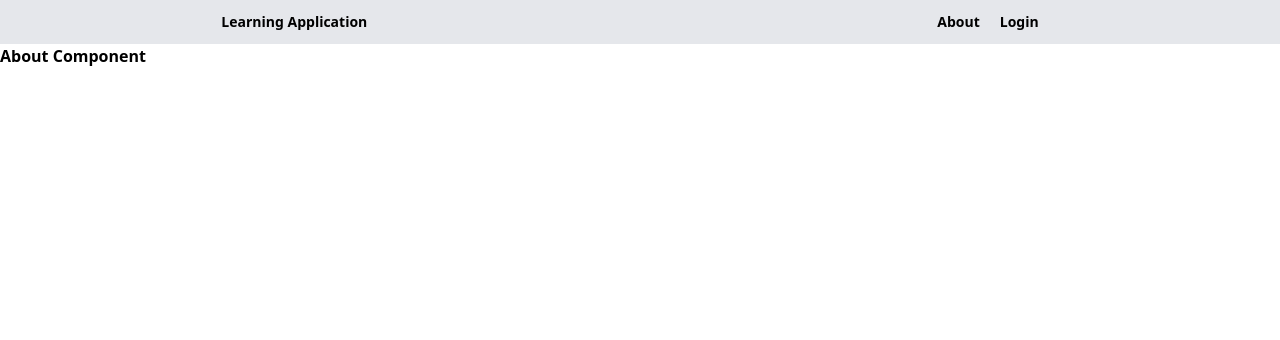
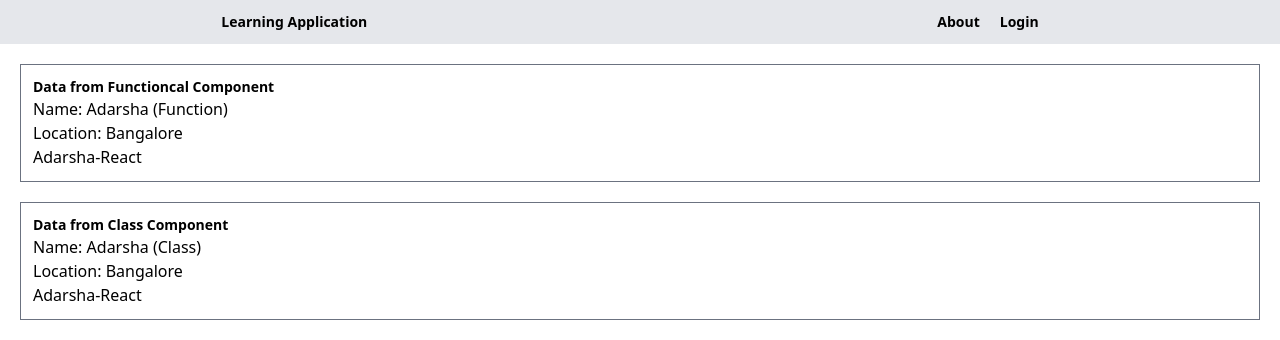
Before and after one commit to Adarsha-React/ReactTestProject, a React (Create React App) app: page / in a window 1280 px wide. Shown: the top 340 px of the page. Built offline with nearby package versions, Linux system fonts and the light colour scheme.

Commit message:
Class component with props passed

```diff
--- a/src/components/About.js
+++ b/src/components/About.js
@@ -1,7 +1,11 @@
+import User from "./User";
+import UserClass from "./UserClass";
+
 const About = () => {
   return (
     <div>
-      <h1 className="font-bold">About Component</h1>
+      <User name={"Adarsha (Function)"} />
+      <UserClass name={"Adarsha (Class)"} />
     </div>
   );
 };
--- /dev/null
+++ b/src/components/User.js
@@ -0,0 +1,13 @@
+const User = (props) => {
+  const { name } = props;
+  return (
+    <div className="border border-gray-500 m-5 p-3">
+      <h1 className="font-bold text-sm">Data from Functioncal Component</h1>
+      <h1>Name: {name}</h1>
+      <h1>Location: Bangalore</h1>
+      <h1>Adarsha-React</h1>
+    </div>
+  );
+};
+
+export default User;
--- /dev/null
+++ b/src/components/UserClass.js
@@ -0,0 +1,19 @@
+import React from "react";
+
+class UserClass extends React.Component {
+  constructor(props) {
+    super(props);
+  }
+  render() {
+    return (
+      <div className="border border-gray-500 m-5 p-3">
+        <h1 className="font-bold text-sm">Data from Class Component</h1>
+        <h1>Name: {this.props.name}</h1>
+        <h1>Location: Bangalore</h1>
+        <h1>Adarsha-React</h1>
+      </div>
+    );
+  }
+}
+
+export default UserClass;
```
